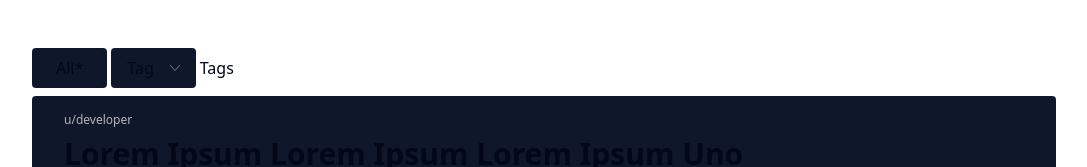
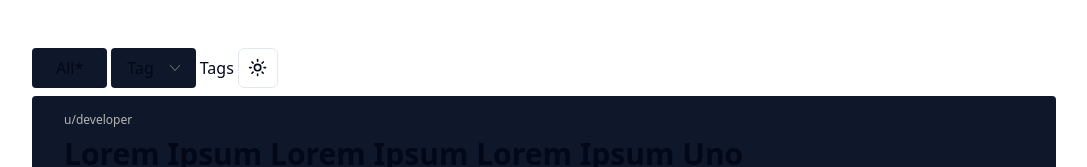
Before and after one commit to Zid-er/codeinsight, a Next.js app: page / in a window 1280 px wide. Shown: the top 167 px of the page, without its empty margins (96-1183 px from the left). Built offline with nearby package versions, Linux system fonts and the light colour scheme.

Commit message:
light mode dark mode configured

```diff
--- a/package.json
+++ b/package.json
@@ -15,11 +15,13 @@
   "dependencies": {
     "@prisma/client": "^5.10.2",
     "@radix-ui/react-dropdown-menu": "^2.0.6",
+    "@radix-ui/react-slot": "^1.0.2",
     "@t3-oss/env-nextjs": "^0.10.1",
     "class-variance-authority": "^0.7.0",
     "clsx": "^2.1.1",
     "lucide-react": "^0.378.0",
     "next": "^14.2.1",
+    "next-themes": "^0.3.0",
     "react": "18.2.0",
     "react-dom": "18.2.0",
     "tailwind-merge": "^2.3.0",
--- /dev/null
+++ b/src/components/LightDarkModeToggle.tsx
@@ -0,0 +1,39 @@
+import * as React from "react"
+import { Moon, Sun } from "lucide-react"
+import { useTheme } from "next-themes"
+
+import { Button } from "~/components/ui/button"
+import {
+  DropdownMenu,
+  DropdownMenuContent,
+  DropdownMenuItem,
+  DropdownMenuTrigger,
+} from "~/components/ui/dropdown-menu"
+
+
+export function ModeToggle() {
+    const { setTheme } = useTheme()
+
+    return (
+      <DropdownMenu>
+        <DropdownMenuTrigger asChild>
+          <Button variant="outline" size="icon">
+            <Sun className="h-[1.2rem] w-[1.2rem] rotate-0 scale-100 transition-all dark:-rotate-90 dark:scale-0" />
+            <Moon className="absolute h-[1.2rem] w-[1.2rem] rotate-90 scale-0 transition-all dark:rotate-0 dark:scale-100" />
+            <span className="sr-only">Toggle theme</span>
+          </Button>
+        </DropdownMenuTrigger>
+        <DropdownMenuContent align="end">
+          <DropdownMenuItem onClick={() => setTheme("light")}>
+            Light
+          </DropdownMenuItem>
+          <DropdownMenuItem onClick={() => setTheme("dark")}>
+            Dark
+          </DropdownMenuItem>
+          <DropdownMenuItem onClick={() => setTheme("system")}>
+            System
+          </DropdownMenuItem>
+        </DropdownMenuContent>
+      </DropdownMenu>
+    )
+  }
--- /dev/null
+++ b/src/components/ui/button.tsx
@@ -0,0 +1,56 @@
+import * as React from "react"
+import { Slot } from "@radix-ui/react-slot"
+import { cva, type VariantProps } from "class-variance-authority"
+
+import { cn } from "~/lib/utils"
+
+const buttonVariants = cva(
+  "inline-flex items-center justify-center whitespace-nowrap rounded-md text-sm font-medium ring-offset-background transition-colors focus-visible:outline-none focus-visible:ring-2 focus-visible:ring-ring focus-visible:ring-offset-2 disabled:pointer-events-none disabled:opacity-50",
+  {
+    variants: {
+      variant: {
+        default: "bg-primary text-primary-foreground hover:bg-primary/90",
+        destructive:
+          "bg-destructive text-destructive-foreground hover:bg-destructive/90",
+        outline:
+          "border border-input bg-background hover:bg-accent hover:text-accent-foreground",
+        secondary:
+          "bg-secondary text-secondary-foreground hover:bg-secondary/80",
+        ghost: "hover:bg-accent hover:text-accent-foreground",
+        link: "text-primary underline-offset-4 hover:underline",
+      },
+      size: {
+        default: "h-10 px-4 py-2",
+        sm: "h-9 rounded-md px-3",
+        lg: "h-11 rounded-md px-8",
+        icon: "h-10 w-10",
+      },
+    },
+    defaultVariants: {
+      variant: "default",
+      size: "default",
+    },
+  }
+)
+
+export interface ButtonProps
+  extends React.ButtonHTMLAttributes<HTMLButtonElement>,
+    VariantProps<typeof buttonVariants> {
+  asChild?: boolean
+}
+
+const Button = React.forwardRef<HTMLButtonElement, ButtonProps>(
+  ({ className, variant, size, asChild = false, ...props }, ref) => {
+    const Comp = asChild ? Slot : "button"
+    return (
+      <Comp
+        className={cn(buttonVariants({ variant, size, className }))}
+        ref={ref}
+        {...props}
+      />
+    )
+  }
+)
+Button.displayName = "Button"
+
+export { Button, buttonVariants }
--- a/src/pages/index.tsx
+++ b/src/pages/index.tsx
@@ -1,5 +1,7 @@
 /* eslint-disable @typescript-eslint/no-unsafe-assignment */
 import Card from "~/components/Card";
+import { ThemeProvider } from "~/components/theme-provider"
+import { ModeToggle } from "~/components/LightDarkModeToggle";
 import { DropdownMenu, DropdownMenuContent, DropdownMenuTrigger, DropdownMenuLabel, DropdownMenuItem, DropdownMenuSeparator } from "~/components/ui/dropdown-menu";
 import { PostT } from "~/types/PostT";
 import dar from '~/assets/darrow.svg'
@@ -27,6 +29,12 @@
     }
   ]
   return (
+    <ThemeProvider
+            attribute="class"
+            defaultTheme="system"
+            enableSystem
+            disableTransitionOnChange
+          >
     <div className="flex flex-col py-12 gap-2 md:px-32">
       <div className="flex flex-row gap-1 items-center w-full">
         <button className="px-6 py-2 bg-primary rounded">All*</button>
@@ -45,6 +53,8 @@
             <DropdownMenuItem>Golang</DropdownMenuItem>
           </DropdownMenuContent>
         </DropdownMenu>
+
+        <ModeToggle />
       </div>
       <div className="flex flex-col gap-2">
         {
@@ -54,5 +64,6 @@
         }
       </div>
     </div>
+    </ThemeProvider>
   );
 }
```
Also changed, not shown: 1 other file (tests, documents, lock files or other folders).
